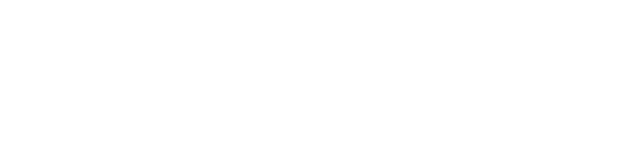
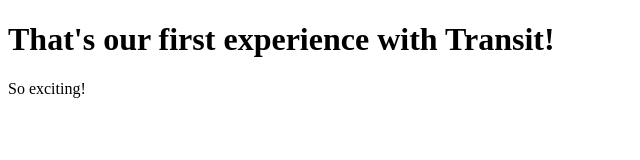
Before and after one commit to Mayap93/Transit, a plain HTML site: page index.html in a window 1280 px wide. Shown: the whole page, without its empty margins (0-640 px from the left). Drawn offline with Linux system fonts and the light colour scheme.

Commit message:
heading and paragraph

```diff
--- a/index.html
+++ b/index.html
@@ -7,6 +7,10 @@
   <title>Transit experiments</title>
 </head>
 <body>
+  <h1>That's our first experience with Transit!</h1>
+  <p>
+    So exciting!
+  </p>
   <div class="box">
   </div>
 
```
